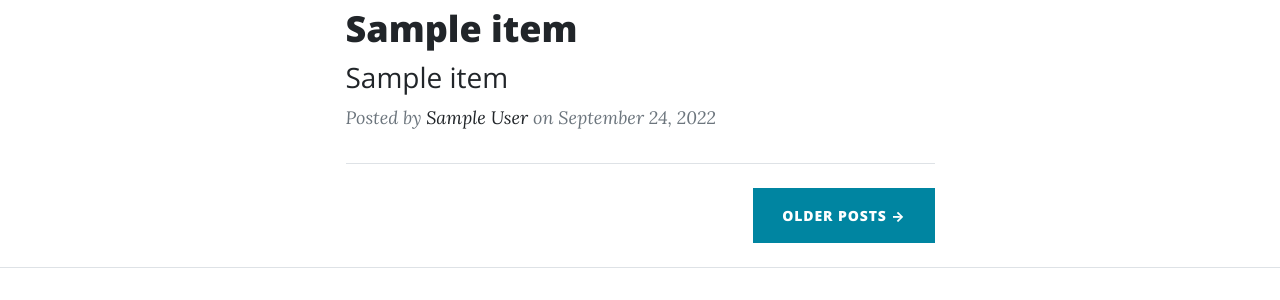
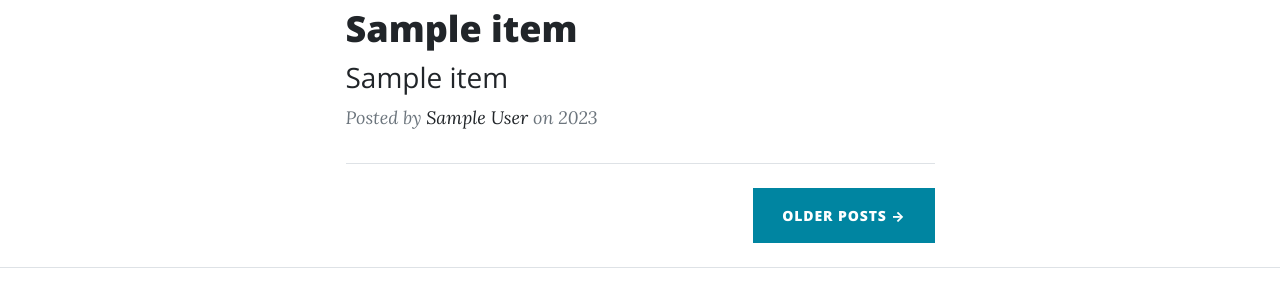
Before and after one commit to vicmanuelr/DAY59-BlogProjectPart2, a Flask app: page / in a window 1280 px wide. Shown: the part 603-903 px from the top of the page. Run offline with Flask 2, Linux system fonts and the light colour scheme; a database or web service that is not in the repository returns one stand-in record (values such as "Sample title"); data that the repository does not hold is empty; some libraries are stand-ins or nearby versions.

Commit message:
added year fix on index.html for each post

```diff
--- a/templates/index.html
+++ b/templates/index.html
@@ -28,7 +28,7 @@
                 <p class="post-meta">
                     Posted by
                     <a href="#!">{{ blog_post["author"] }}</a>
-                    on September 24, 2022
+                    on {{ year }}
                 </p>
             </div>
             <!-- Divider-->
```
